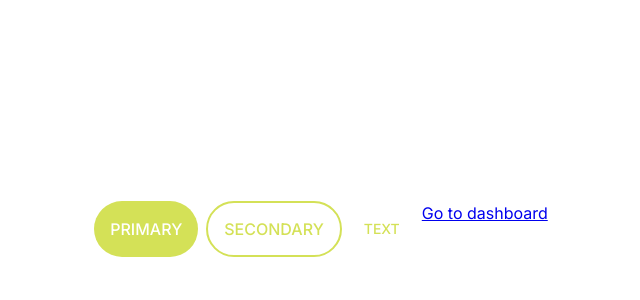
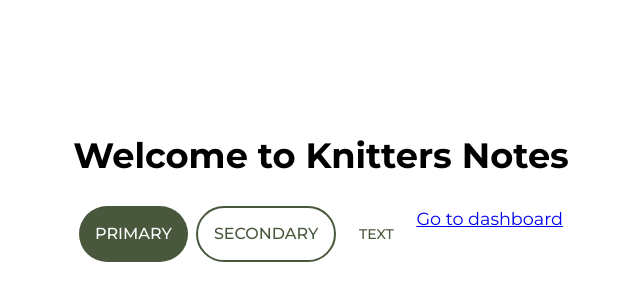
Before and after one commit to veranikabarel/knitters-notes, a Next.js app: page / in a window 1280 px wide. Shown: the part 208-508 px from the top of the page, without its empty margins (319-959 px from the left). Built offline with nearby package versions, Linux system fonts and the light colour scheme.

Commit message:
update color palette (#9)

```diff
--- a/components/ButtonCustom/ButtonCustom.styled.ts
+++ b/components/ButtonCustom/ButtonCustom.styled.ts
@@ -14,7 +14,7 @@ export const ButtonCustom = styled(Button)<ButtonProps>`
 
 export const ButtonCustomPrimary = styled(ButtonCustom)<ButtonProps>`
   background-color: ${theme.palette.primary.main};
-  color: ${theme.palette.text.primary};
+  color: ${theme.palette.text.secondary};
   border: none;
   &:hover {
     background-color: ${theme.palette.secondary.main};
--- a/theme/colors.ts
+++ b/theme/colors.ts
@@ -1,34 +1,14 @@
 export const colors = {
-  100: '#F0F4C3',
-  200: '#E6EE9C',
-  300: '#DCE775',
-  400: '#D4E157',
-  500: '#CDDC39',
+  green: '#49583C',
+  yellow: '#F4C430',
+  orange: '#D5702B',
+  white: '#F4EFE9',
+  black: '#222222',
+  red: '#8F2A14',
+  grey: '#AAAAAA',
 };
 
-export const neutral = {
-  100: '#ffffff',
-  200: '#f4f5f7',
-  300: '#e1e1e1',
-  400: '#737581',
-  500: '#4a4b53',
-  600: '#000000',
+export const text = {
+  primary: '#000000',
+  inverted: '#ffffff',
 };
-
-export const green = {
-  100: '#529e66',
-  200: '#367b48',
-  300: '#276738',
-};
-
-export const yellow = {
-  100: '#e1c542',
-  200: '#cab23f',
-  300: '#b49e35',
-};
-
-export const red = {
-  100: '#d0454c',
-  200: '#b54248',
-  300: '#95353a',
-};
--- a/theme/theme.ts
+++ b/theme/theme.ts
@@ -1,14 +1,14 @@
 'use client';
 
-import { colors, neutral } from '@/theme/colors';
+import { colors, text } from '@/theme/colors';
 import { createTheme } from '@mui/material/styles';
-import { Inter } from 'next/font/google';
+import { Montserrat } from 'next/font/google';
 import { typeScale } from './typography';
 
-export const inter = Inter({
+export const inter = Montserrat({
   subsets: ['latin'],
   weight: ['400', '500', '700'],
-  fallback: ['Helvetica', 'Arial', 'sans-serif'],
+  fallback: ['Montserrat', 'sans-serif'],
 });
 
 export const theme = createTheme({
@@ -23,12 +23,6 @@ export const theme = createTheme({
     h3: {
       fontSize: typeScale.header3,
     },
-    h4: {
-      fontSize: typeScale.header4,
-    },
-    h5: {
-      fontSize: typeScale.header5,
-    },
     body1: {
       fontSize: typeScale.paragraph,
     },
@@ -41,14 +35,17 @@ export const theme = createTheme({
   },
   palette: {
     primary: {
-      main: colors['400'],
+      main: colors.green,
     },
     secondary: {
-      main: colors['200'],
+      main: colors.yellow,
     },
     text: {
-      primary: neutral['100'],
-      secondary: neutral['600'],
+      primary: text.primary,
+      secondary: text.inverted,
+    },
+    error: {
+      main: colors.red,
     },
   },
 });
--- a/theme/typography.ts
+++ b/theme/typography.ts
@@ -1,12 +1,10 @@
 export const primaryFont = '"Inter", sans-serif';
 
 export const typeScale = {
-  header1: '1.8rem',
+  header1: '2.5rem',
   header2: '1.6rem',
   header3: '1.4rem',
-  header4: '1.2rem',
-  header5: '1.1rem',
-  paragraph: '1rem',
+  paragraph: '1.1rem',
   helperText: '0.8rem',
   copyrightText: '0.7rem',
 };
```
